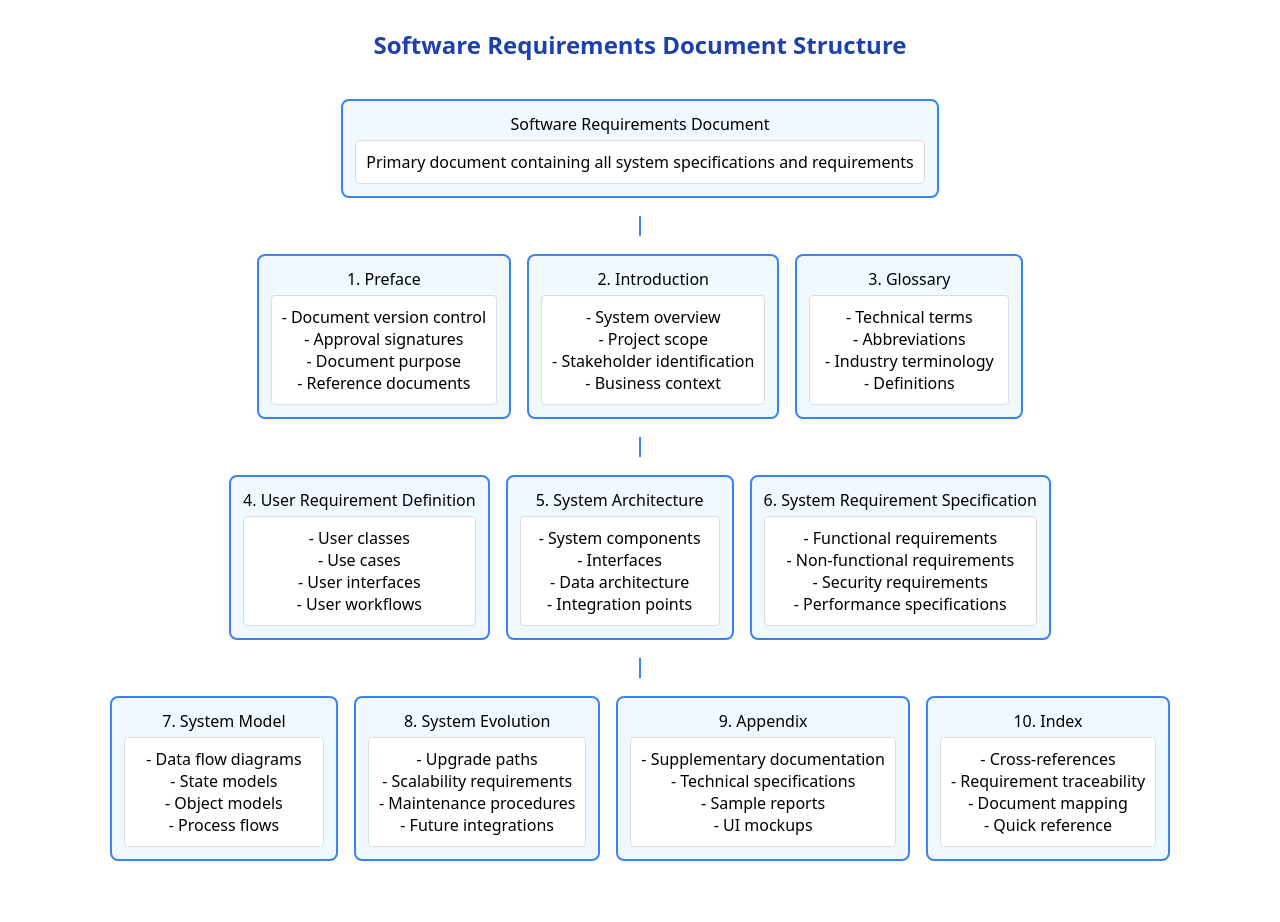
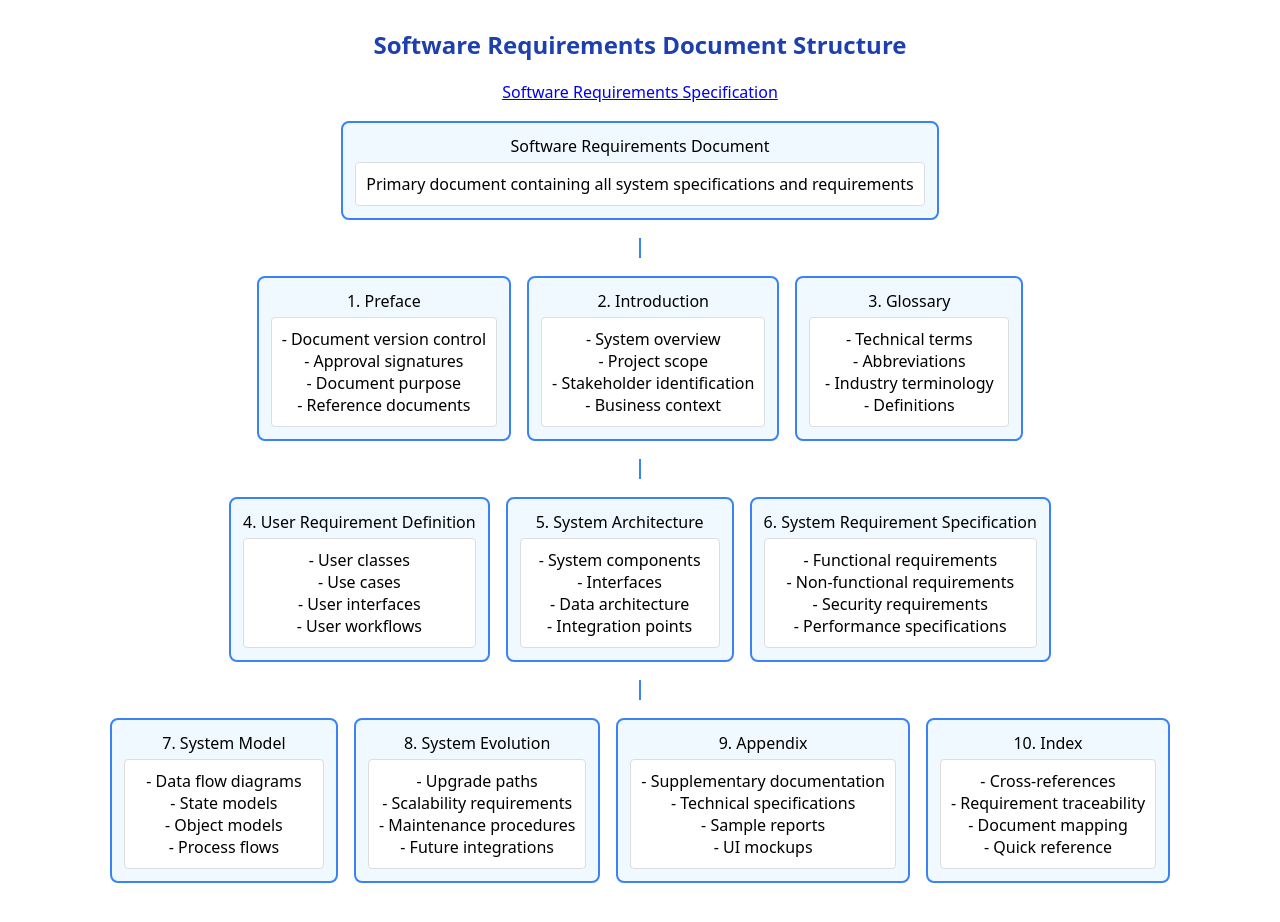
Before and after one commit to hessennasser/inventory-system-srs, a plain HTML site: page requirements-structure.html in a window 1280 px wide. Drawn offline with Linux system fonts and the light colour scheme.

Commit message:
Add files via upload

```diff
--- a/requirements-structure.html
+++ b/requirements-structure.html
@@ -71,7 +71,13 @@
 	</head>
 	<body>
 		<div class="container">
+			<!-- link to the srs page -->
 			<div class="title">Software Requirements Document Structure</div>
+			<a
+				href="/"
+				style="display: block; width: fit-content; margin-inline: auto"
+				>Software Requirements Specification</a
+			>
 			<div class="diagram">
 				<!-- Main Node -->
 				<div class="level">
```
Also changed, not shown: index.html (+2 -0 lines).
